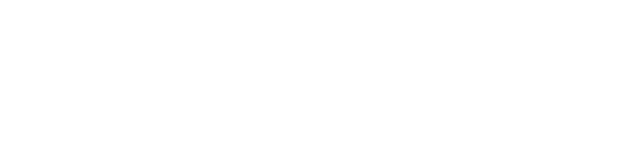
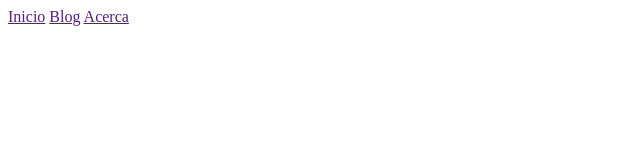
Before and after one commit to dianarosasr/tuto-git, a plain HTML site: page index.html in a window 1280 px wide. Shown: the whole page, without its empty margins (0-640 px from the left). Drawn offline with Linux system fonts and the light colour scheme.

Commit message:
se agrego navegacion

```diff
--- a/index.html
+++ b/index.html
@@ -1,12 +1,19 @@
 <!DOCTYPE html>
 <html lang="en">
+
 <head>
     <meta charset="UTF-8">
     <meta name="viewport" content="width=device-width, initial-scale=1.0">
     <meta http-equiv="X-UA-Compatible" content="ie=edge">
     <title>Document</title>
 </head>
+
 <body>
+    <nav>
+        <a href="">Inicio</a>
+        <a href="">Blog</a>
+        <a href="">Acerca</a>
+    </nav>
+</body>
 
-</body>
 </html>
```
